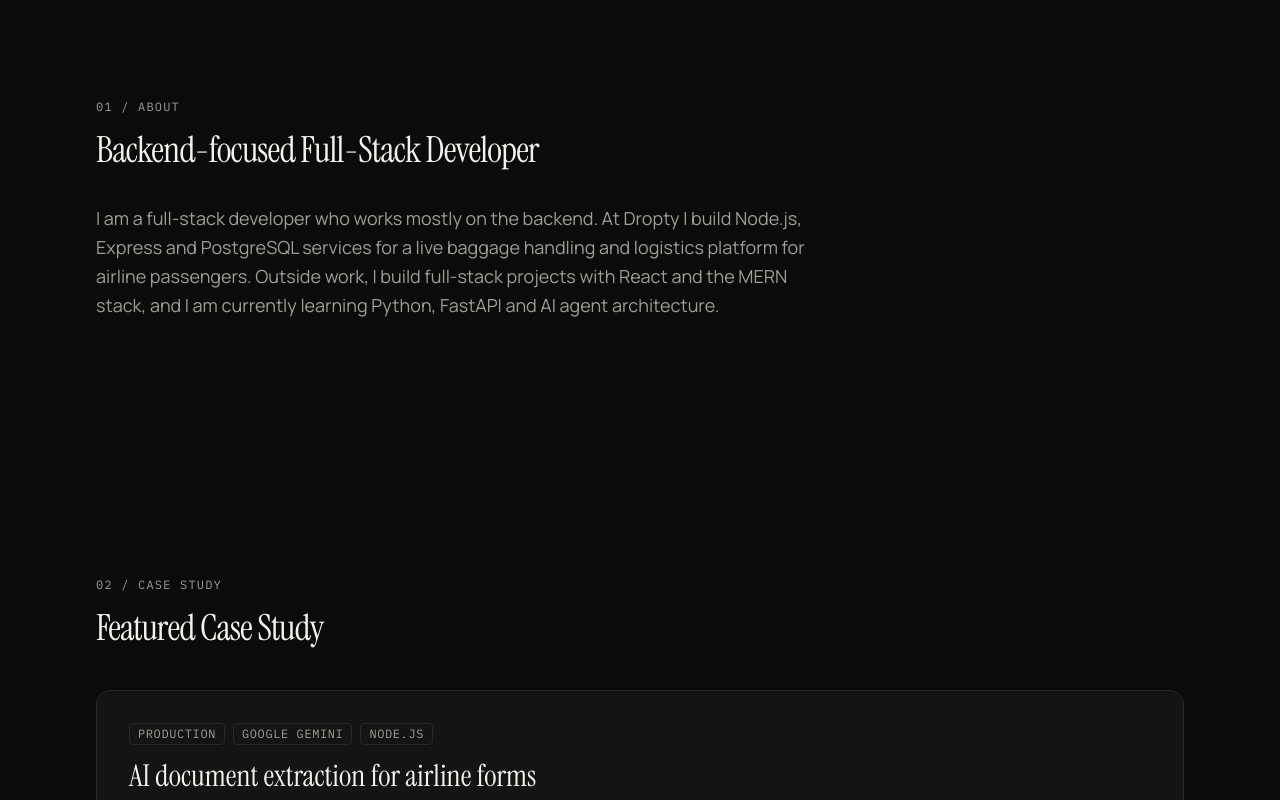
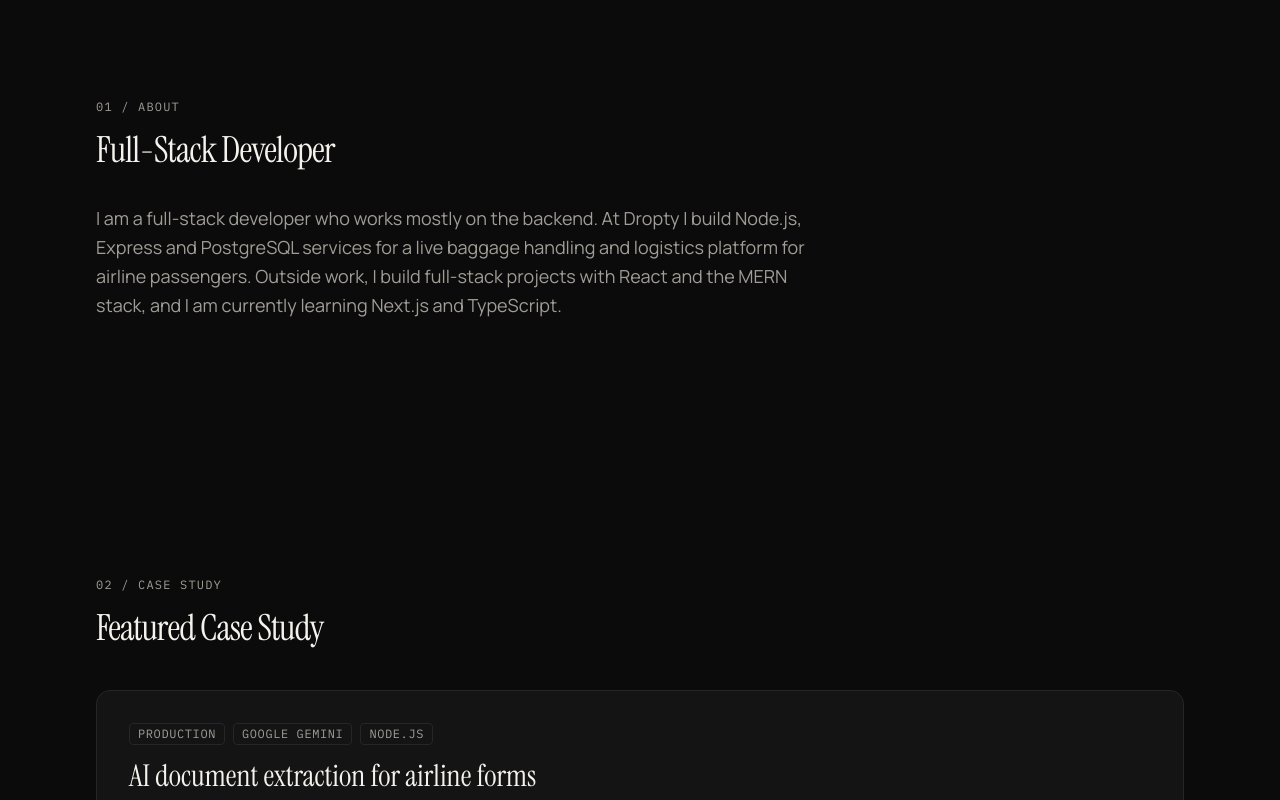
Before and after one commit to Devendra-singh-baghel/portfolio, a Next.js app: page / in a window 1280 px wide. Shown: the part 740-1540 px from the top of the page. Built offline with nearby package versions, Linux system fonts and the light colour scheme; no server answers.

Commit message:
switch positioning to Full-Stack Developer and update learning line

```diff
--- a/app/layout.tsx
+++ b/app/layout.tsx
@@ -26,18 +26,18 @@ const ibmPlexMono = IBM_Plex_Mono({
 export const metadata: Metadata = {
   metadataBase: new URL(SITE_URL),
   title: {
-    default: "Devendra Singh Baghel | Backend-focused Full-Stack Developer",
+    default: "Devendra Singh Baghel | Full-Stack Developer",
     template: "%s | Devendra Singh Baghel",
   },
   description:
-    "Backend-focused full-stack developer building reliable APIs and web applications with Node.js, Express, PostgreSQL and React.",
+    "Full-stack developer building reliable APIs and web applications with Node.js, Express, PostgreSQL and React.",
   alternates: {
     canonical: "/",
   },
   openGraph: {
-    title: "Devendra Singh Baghel | Backend-focused Full-Stack Developer",
+    title: "Devendra Singh Baghel | Full-Stack Developer",
     description:
-      "Backend-focused full-stack developer building reliable APIs and web applications with Node.js, Express, PostgreSQL and React.",
+      "Full-stack developer building reliable APIs and web applications with Node.js, Express, PostgreSQL and React.",
     url: SITE_URL,
     siteName: "Devendra Singh Baghel",
     locale: "en_US",
@@ -45,9 +45,9 @@ export const metadata: Metadata = {
   },
   twitter: {
     card: "summary_large_image",
-    title: "Devendra Singh Baghel | Backend-focused Full-Stack Developer",
+    title: "Devendra Singh Baghel | Full-Stack Developer",
     description:
-      "Backend-focused full-stack developer building reliable APIs and web applications with Node.js, Express, PostgreSQL and React.",
+      "Full-stack developer building reliable APIs and web applications with Node.js, Express, PostgreSQL and React.",
   },
   robots: {
     index: false,
--- a/components/sections/about.tsx
+++ b/components/sections/about.tsx
@@ -10,7 +10,7 @@ export function About() {
       <div className="mx-auto flex max-w-6xl flex-col gap-8 px-4 sm:px-6 lg:px-8">
         <SectionHeader
           label="01 / ABOUT"
-          title="Backend-focused Full-Stack Developer"
+          title="Full-Stack Developer"
         />
         <div className="max-w-[65ch] text-base leading-relaxed text-muted-foreground sm:text-lg">
           <p>
@@ -18,8 +18,7 @@ export function About() {
             Dropty I build Node.js, Express and PostgreSQL services for a live
             baggage handling and logistics platform for airline passengers.
             Outside work, I build full-stack projects with React and the MERN
-            stack, and I am currently learning Python, FastAPI and AI agent
-            architecture.
+            stack, and I am currently learning Next.js and TypeScript.
           </p>
         </div>
       </div>
--- a/data/skills.ts
+++ b/data/skills.ts
@@ -46,11 +46,6 @@ export const skillGroups: readonly SkillGroup[] = [
   },
   {
     name: "Currently learning",
-    skills: [
-      "Python",
-      "FastAPI",
-      "AI agent architecture",
-      "Next.js",
-    ],
+    skills: ["Next.js", "TypeScript"],
   },
 ] as const;
```
Also changed, not shown: 3 other files (tests, documents, lock files or other folders).
